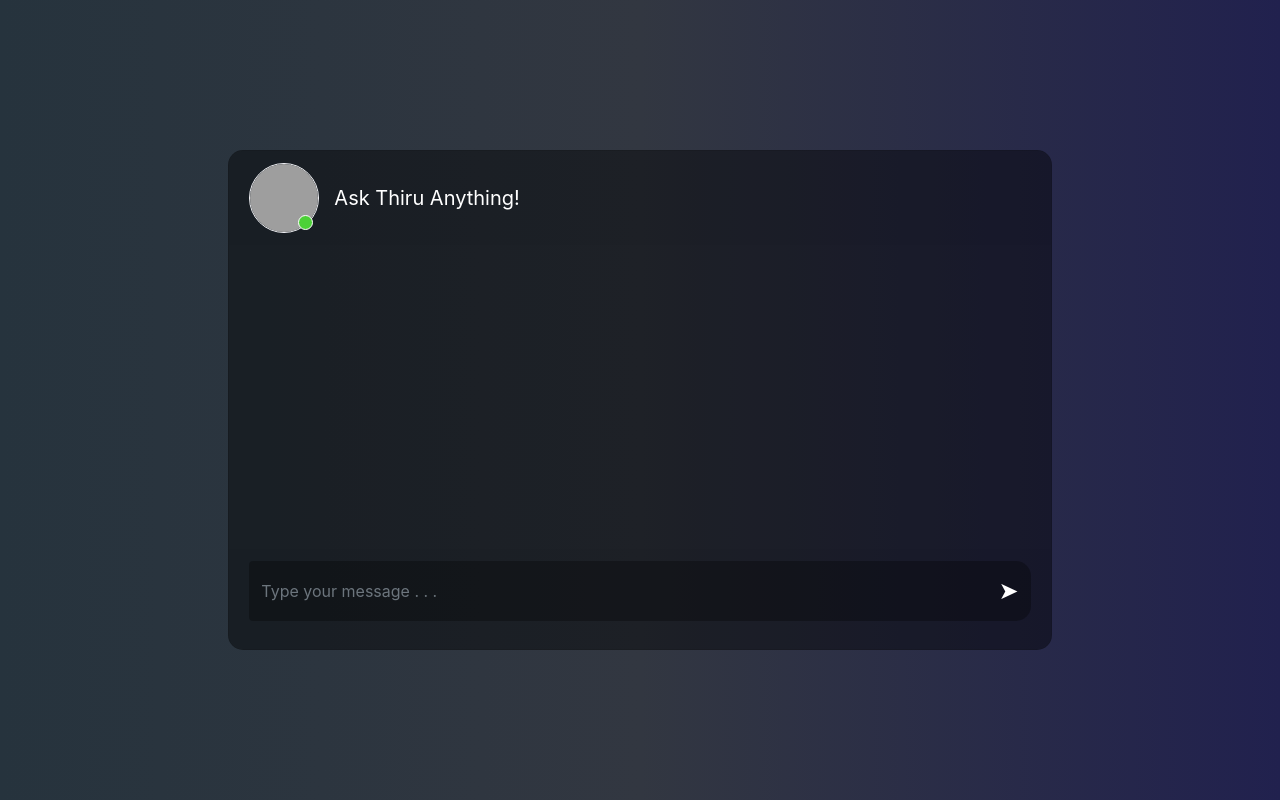
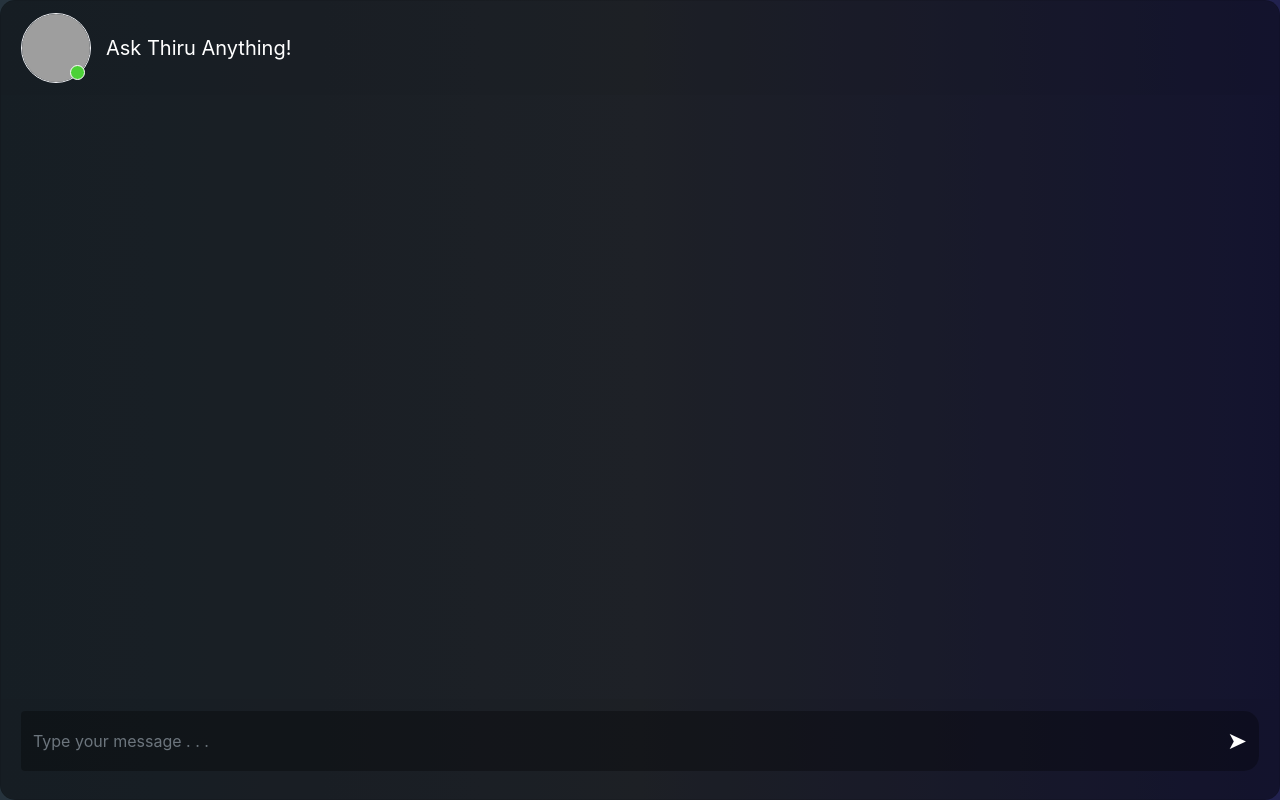
Before and after one commit to AayushGupta16/virtual-avatar, a Flask app: page / in a window 1280 px wide. Run offline with Flask 3, Linux system fonts and the light colour scheme; some libraries are stand-ins or nearby versions; grey boxes are pictures that could not be loaded.

Commit message:
Made the chat the full screen

```diff
--- a/static/styles.css
+++ b/static/styles.css
@@ -13,9 +13,14 @@ html {
 }
 
 .card {
-    height: 500px;
+    width: 100vw;        /* Set the width to 100% of the viewport width */
+    height: 100vh;       /* Set the height to 100% of the viewport height */
     border-radius: 15px !important;
     background-color: rgba(0, 0, 0, 0.4) !important;
+    box-sizing: border-box; /* Includes padding and border in the element's total width and height */
+    position: fixed;     /* Optional: makes the card stay in place during scrolling */
+    top: 0;              /* Aligns the top edge of the element with the viewport */
+    left: 0;             /* Aligns the left edge of the element with the viewport */
 }
 
 .contacts_body {
```
